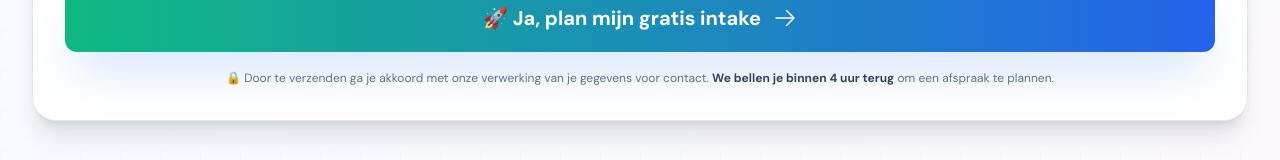
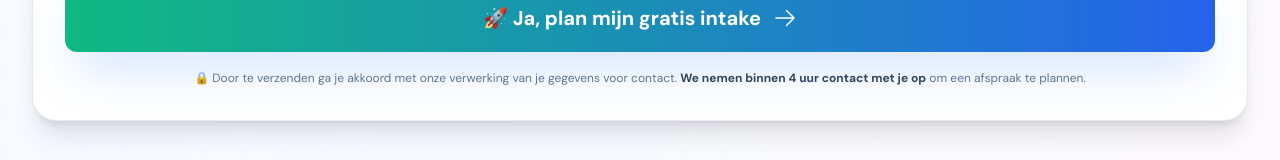
Before and after one commit to helpr-ai/genadium-com-marketing-page, a Nuxt app: page / in a window 1280 px wide. Shown: the part 7654-7814 px from the top of the page. Built offline with nearby package versions, Linux system fonts and the light colour scheme.

Commit message:
Refine contact messaging on index page for improved clarity, changing "We bellen je binnen 4 uur terug" to "We nemen binnen 4 uur contact met je op".

```diff
--- a/pages/index.vue
+++ b/pages/index.vue
@@ -806,7 +806,7 @@
 
               <p class="text-xs text-slate-500 leading-5 text-center">
                 🔒 Door te verzenden ga je akkoord met onze verwerking van je gegevens voor contact.
-                <strong class="text-slate-700">We bellen je binnen 4 uur terug</strong> om een afspraak te plannen.
+                <strong class="text-slate-700">We nemen binnen 4 uur contact met je op</strong> om een afspraak te plannen.
               </p>
             </form>
           </div>
```
